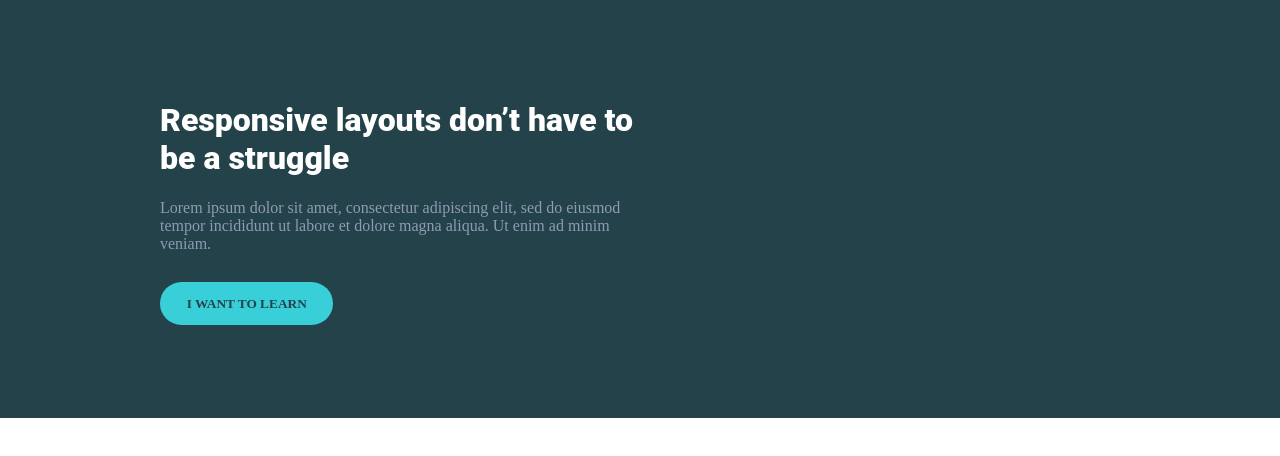
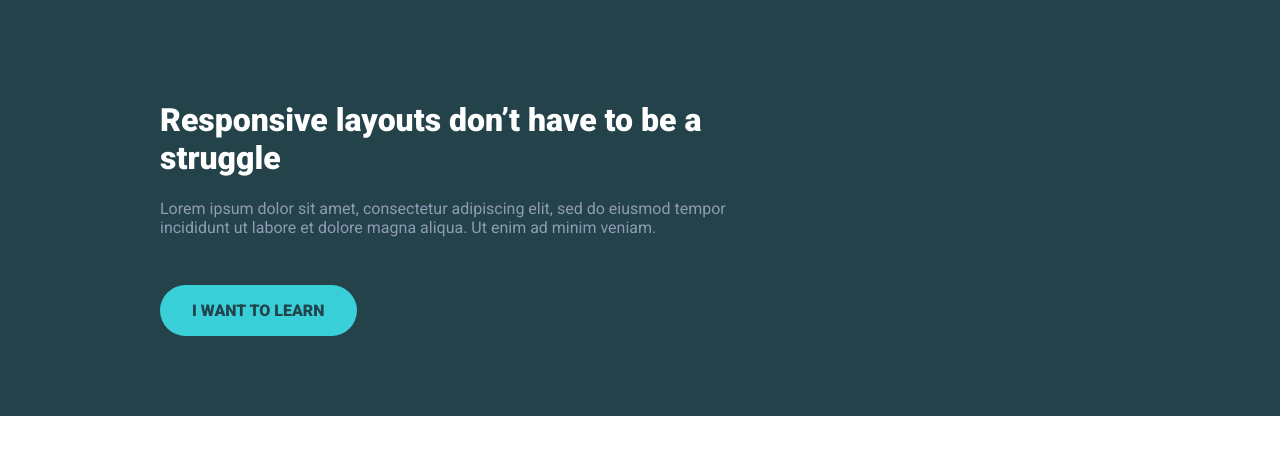
Before and after one commit to ketan-10/Testing, a plain HTML site: page css/5-challenge-3/index.html in a window 1280 px wide. Drawn offline with Linux system fonts and the light colour scheme.

Commit message:
challenge-3 completed

```diff
--- a/css/5-challenge-3/index.html
+++ b/css/5-challenge-3/index.html
@@ -5,8 +5,6 @@
   <meta http-equiv="X-UA-Compatible" content="IE=edge">
   <meta name="viewport" content="width=device-width, initial-scale=1.0">
   <link rel="stylesheet" href="./style.css">
-  <!-- add fonts Roboto -->
-  <link href="https://fonts.googleapis.com/css?family=Roboto:300,400,500,700" rel="stylesheet">
   <title>Document</title>
 </head>
 <body>
@@ -14,15 +12,15 @@
     <div class="container">
 
       <div class="intro">
-        <h1>
+        <h1 class="intro__title">
           Responsive layouts don’t have
           to be a struggle
         </h1>
-        <p>Lorem ipsum dolor sit amet, consectetur adipiscing elit, sed do eiusmod
+        <p class="intro__body">Lorem ipsum dolor sit amet, consectetur adipiscing elit, sed do eiusmod
           tempor incididunt ut labore et dolore magna aliqua. Ut enim ad minim
           veniam.
         </p>
-        <button>I WANT TO LEARN</button>
+        <a href="#" class="intro__button">I want to learn</a>
       </div>
     </div>
   </div>
--- a/css/5-challenge-3/style.css
+++ b/css/5-challenge-3/style.css
@@ -1,9 +1,13 @@
-* {
+@import url('https://fonts.googleapis.com/css2?family=Roboto:wght@400;900&display=swap');
+
+/* before and after as pseudo elements */
+*, *::before, *::after {
   box-sizing: border-box;
 }
 
 body{
   margin: 0;
+  font-family: 'Roboto', sans-serif;
 }
 
 .hero {
@@ -18,27 +22,35 @@ body{
 .container {
   max-width: 60em;
   margin: 0 auto;
-  font-family: 'Roboto Black';
+  width: 80%;
 }
 
 .intro {
-  width: 50%;
+  width: 60%;
+}
+
+/* BEM naming system https://www.youtube.com/watch?v=SLjHSVwXYq4 */
+.intro__body {
+  color: #8F9BB3;
+  /* margin is on paragraph not button as, button might be re-usable */
+  margin-bottom: 3em;
 }
 
 
-p {
-  font-family: 'Roboto Regular';
-  color: #8F9BB3;
-}
-
-
-button {
+.intro__button {
   background: #38CFD9;
-  border: none;
+  text-decoration: none;
+  text-transform: uppercase;
   padding: 1em 2em;
   border-radius: 2em;
-  margin: 1em 0;
-  font-family: 'Roboto Bold';
+  /* as a tag is inline by default -> and for inline margin does not work */
+  /* https://stackoverflow.com/questions/47902021/why-margin-top-does-not-work-in-anchor-tag-but-in-button-in-works */
+  display: inline-block;
   font-weight: bold;
   color: #23424A;
 }
+
+.intro__button:focus,
+.intro__button:hover {
+  opacity: .75;
+}
```
